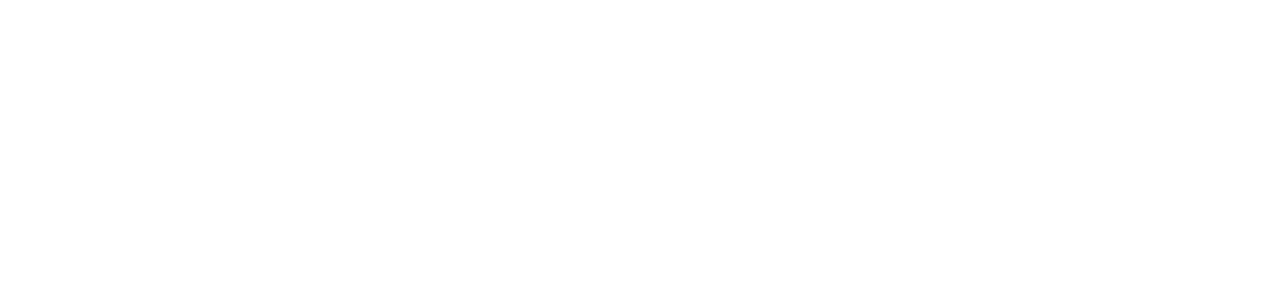
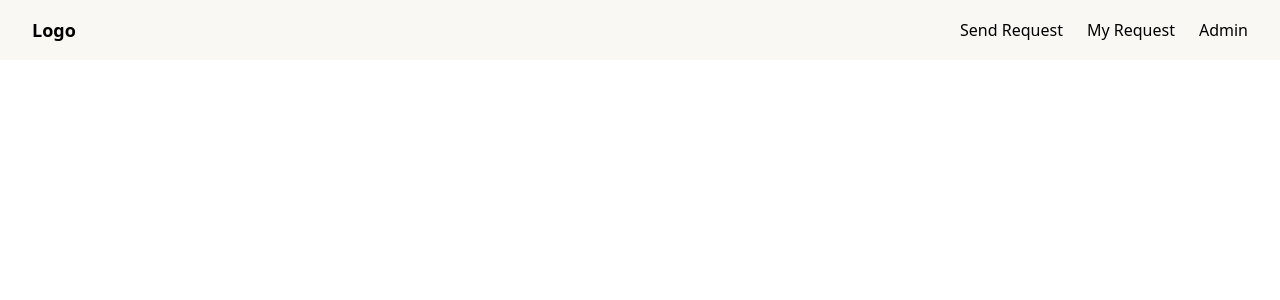
Before and after one commit to chingu-voyages/v52-tier2-team-22, a React (Vite) app in the folder solar-panel-planner/: page /residentpage in a window 1280 px wide. Before the commit this address had no page. Shown: the top 300 px of the page. Built offline with nearby package versions, Linux system fonts and the light colour scheme.

Commit message:
will CREATE the resident Page

```diff
--- a/solar-panel-planner/src/App.jsx
+++ b/solar-panel-planner/src/App.jsx
@@ -1,4 +1,5 @@
 import AdminPage from "./pages/AdminPage";
+import ResidentPage from "./pages/ResidentPage";
 import Homepage from "./pages/Homepage";
 import ResidentForm from './ResidentForm'
 import { BrowserRouter, Route, Routes } from "react-router-dom";
@@ -10,6 +11,7 @@ function App() {
         <Route index element={<Homepage />} />
         <Route path="/adminpage" element={<AdminPage />} />
         <Route path="/residentform" element={<ResidentForm />} />
+        <Route path="/residentpage" element={<ResidentPage />} />
       </Routes>
     </BrowserRouter>
   );
--- a/solar-panel-planner/src/ResidentForm.jsx
+++ b/solar-panel-planner/src/ResidentForm.jsx
@@ -1,14 +1,14 @@
 import { useState, useRef, useEffect } from "react";
 import Modal from "./Modal";
 import { TiTickOutline } from "react-icons/ti";
-import { useDispatch } from "react-redux";
+// import { useDispatch } from "react-redux";
 import { addAppointment } from "./utils/appointmentsSlice";
 import { ScheduleMeeting } from "react-schedule-meeting";
 import { APIProvider, useMapsLibrary } from "@vis.gl/react-google-maps";
 
 function ResidentForm() {
   const API_KEY = import.meta.env.VITE_GOOGLE_MAPS_API_KEY;
-  const dispatch = useDispatch();
+  // const dispatch = useDispatch();
   const [isModalOpen, setIsModalOpen] = useState(false);
   const defaultValue = {
     name: "",
@@ -90,7 +90,7 @@ function ResidentForm() {
         : "",
     };
 
-    dispatch(addAppointment(serializedData));
+    // dispatch(addAppointment(serializedData));
 
     // commented out for testing purposes
     setResidentFormData(defaultValue);
--- /dev/null
+++ b/solar-panel-planner/src/pages/ResidentPage.jsx
@@ -0,0 +1,12 @@
+import React from 'react'
+import Navbar from "../components/Navbar"
+
+
+export default function ResidentPage() {
+  return (
+    <main className="w-full bg-background">
+      <Navbar />
+
+      </main>
+  )
+}
```
Also changed, not shown: solar-panel-planner/package.json (+4 -3 lines), 1 other file (tests, documents, lock files or other folders).
